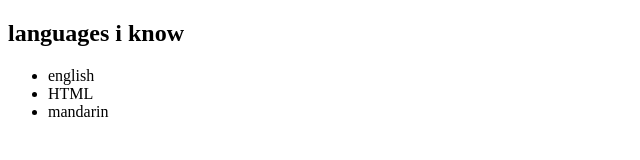
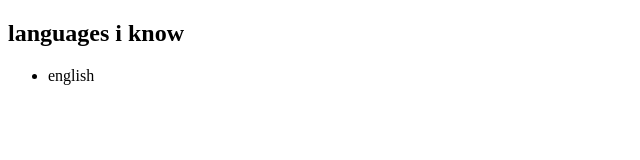
Before and after one commit to edwardshi0/Portfolio, a plain HTML site: page index.html in a window 1280 px wide. Shown: the whole page, without its empty margins (0-640 px from the left). Drawn offline with Linux system fonts and the light colour scheme.

Commit message:
changed languages

```diff
--- a/index.html
+++ b/index.html
@@ -7,8 +7,6 @@
         <h2>languages i know</h2>
         <ul>
             <li>english</li>
-            <li>HTML</li>
-            <li>mandarin</li>
         </ul>
     </body>
 </html>
```
